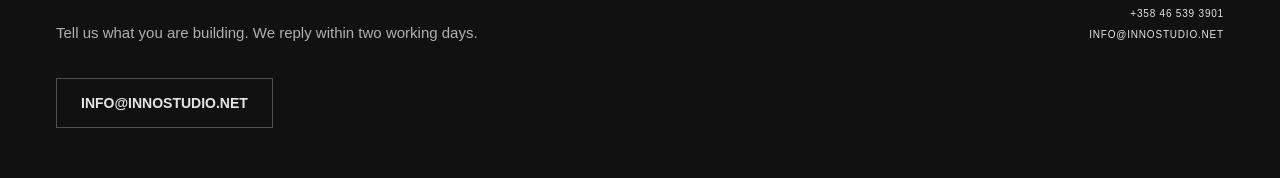
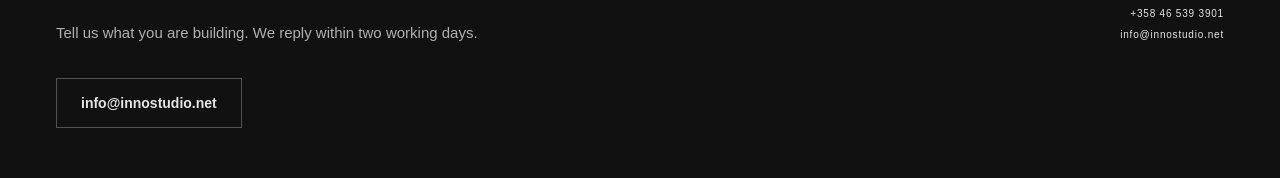
Before and after one commit to inno897-tech/innostudio-website, a plain HTML site: page index.html in a window 1280 px wide. Shown: the part 6472-6650 px from the top of the page. Drawn offline with nearby package versions, Linux system fonts and the light colour scheme; a web font is replaced by a local one.

Commit message:
Email address in lowercase
Co-Authored-By: Claude Opus 5.5 <noreply@anthropic.com>
Claude-Session: https://claude.ai/code/session_01WFLTsLuepfh6ZbVr5m68pB

```diff
--- a/index.html
+++ b/index.html
@@ -275,7 +275,7 @@
           <h2 class="font-semibold text-3xl sm:text-5xl tracking-normal leading-[0.95]" data-i18n="ct.title">Have a project in mind?</h2>
           <p class="text-sm sm:text-[15px] text-[#E5E5E5]/75 max-w-xl leading-relaxed" data-i18n="ct.lead">Tell us what you are building. We reply within two working days.</p>
           <div class="pt-2 flex flex-wrap items-center gap-3">
-            <button id="copy-email" class="open-inquiry px-6 min-h-[50px] border border-[#E5E5E5]/30 font-sans text-sm uppercase font-semibold hover:border-[#E5E5E5] transition-colors cursor-pointer">info@innostudio.net</button>
+            <button id="copy-email" class="open-inquiry px-6 min-h-[50px] border border-[#E5E5E5]/30 font-sans text-sm normal-case font-semibold hover:border-[#E5E5E5] transition-colors cursor-pointer">info@innostudio.net</button>
           </div>
         </div>
         <div class="lg:col-span-5 grid grid-cols-2 gap-8 font-sans text-nano uppercase">
@@ -287,7 +287,7 @@
             <span class="text-[#E5E5E5]/50 block" data-i18n="ct.c">02 // Contact</span>
             <p>Katajatie 16</p><p>36200 Kangasala, Finland</p><p>61°27′48″N 24°04′22″E</p>
             <p class="pt-2"><a href="tel:+358465393901" class="hover:text-vermilion">+358 46 539 3901</a></p>
-            <p>info@innostudio.net</p>
+            <p class="normal-case">info@innostudio.net</p>
           </div>
         </div>
       </div>
```
